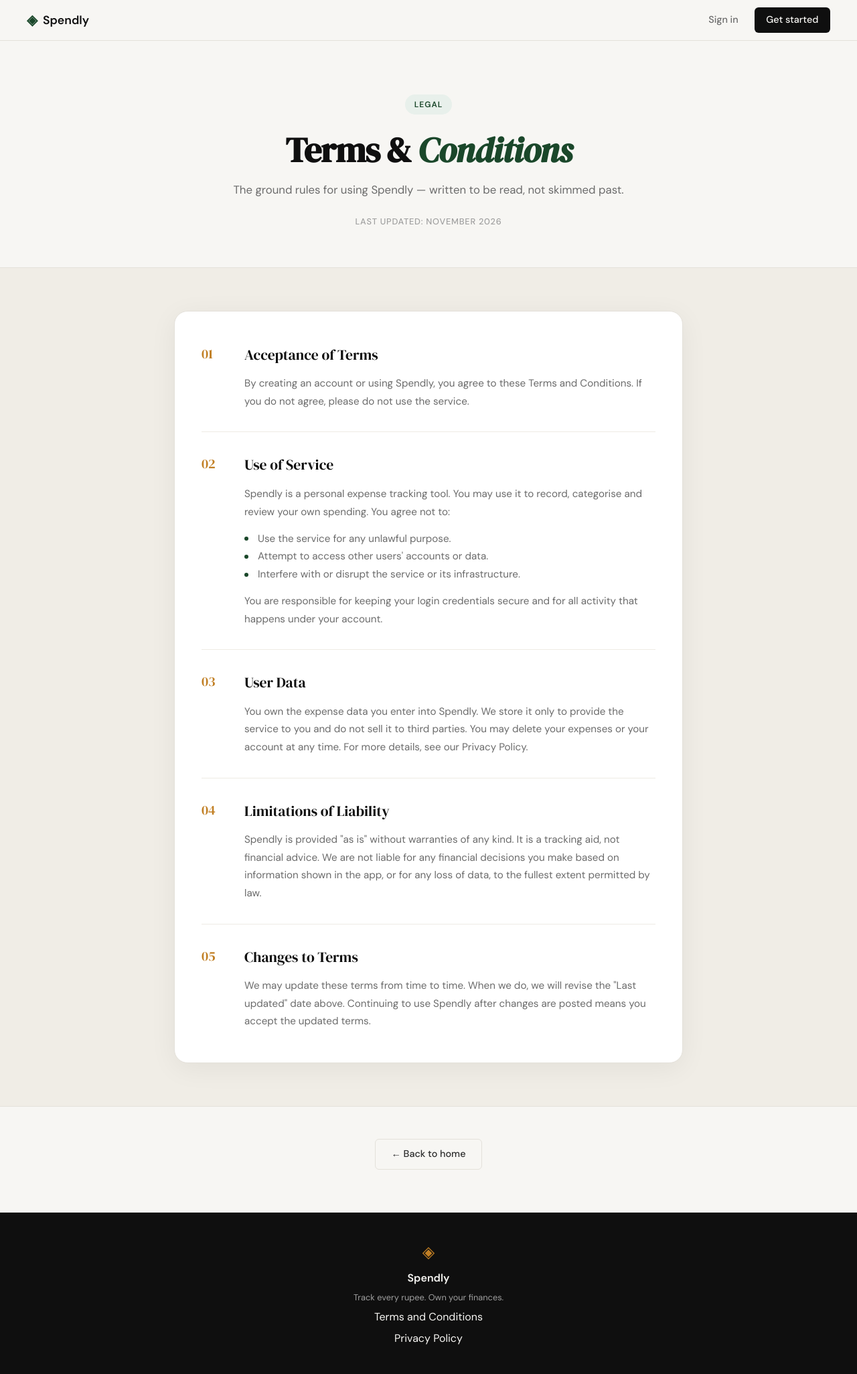
After one commit to GavishKapoor/spendly, a Flask app: page /terms in a window 1280 px wide. The commit adds this page. Shown: the whole page at 67% size. Run offline with Flask 3, Linux system fonts and the light colour scheme.

Commit message:
landing: add terms and conditions page and route
Co-Authored-By: Claude Opus 5.5 <noreply@anthropic.com>

```diff
--- a/app.py
+++ b/app.py
@@ -20,6 +20,11 @@ def register():
 @app.route("/login")
 def login():
     return render_template("login.html")
+
+
+@app.route("/terms")
+def terms():
+    return render_template("terms.html")
 
 
 # ------------------------------------------------------------------ #
--- a/static/css/style.css
+++ b/static/css/style.css
@@ -478,6 +478,129 @@ a { color: inherit; text-decoration: none; }
 .auth-switch a:hover { text-decoration: underline; }
 
 /* ------------------------------------------------------------------ */
+/* Legal pages                                                         */
+/* ------------------------------------------------------------------ */
+
+.legal-hero {
+    padding: 5rem 2rem 3.5rem;
+    text-align: center;
+}
+
+.legal-hero-inner {
+    max-width: 640px;
+    margin: 0 auto;
+}
+
+.legal-title {
+    font-family: var(--font-display);
+    font-size: clamp(2.25rem, 4.5vw, 3.25rem);
+    line-height: 1.1;
+    letter-spacing: -0.02em;
+    color: var(--ink);
+    margin-bottom: 1rem;
+}
+
+.legal-title em {
+    font-style: italic;
+    color: var(--accent);
+}
+
+.legal-subtitle {
+    font-size: 1.05rem;
+    color: var(--ink-muted);
+    line-height: 1.7;
+    margin-bottom: 1.25rem;
+}
+
+.legal-updated {
+    font-size: 0.8rem;
+    font-weight: 500;
+    color: var(--ink-faint);
+    text-transform: uppercase;
+    letter-spacing: 0.06em;
+}
+
+.legal-body {
+    background: var(--paper-warm);
+    border-top: 1px solid var(--border);
+    border-bottom: 1px solid var(--border);
+    padding: 4rem 2rem;
+}
+
+.legal-card {
+    max-width: 760px;
+    margin: 0 auto;
+    background: var(--paper-card);
+    border: 1px solid var(--border);
+    border-radius: var(--radius-lg);
+    padding: 1rem 2.5rem;
+    box-shadow: 0 8px 40px rgba(0,0,0,0.06);
+}
+
+.legal-block {
+    display: grid;
+    grid-template-columns: 3rem 1fr;
+    gap: 1rem;
+    padding: 2rem 0;
+    border-bottom: 1px solid var(--border-soft);
+}
+
+.legal-block:last-child { border-bottom: none; }
+
+.legal-num {
+    font-family: var(--font-display);
+    font-size: 1.25rem;
+    color: var(--accent-2);
+    line-height: 1.5;
+}
+
+.legal-heading {
+    font-family: var(--font-display);
+    font-size: 1.35rem;
+    font-weight: 400;
+    color: var(--ink);
+    margin-bottom: 0.75rem;
+}
+
+.legal-block p {
+    font-size: 0.95rem;
+    color: var(--ink-muted);
+    line-height: 1.75;
+    margin-bottom: 0.85rem;
+}
+
+.legal-block p:last-child { margin-bottom: 0; }
+
+.legal-block ul {
+    list-style: none;
+    margin: 0 0 0.85rem;
+}
+
+.legal-block li {
+    position: relative;
+    padding-left: 1.25rem;
+    font-size: 0.95rem;
+    color: var(--ink-muted);
+    line-height: 1.75;
+}
+
+.legal-block li::before {
+    content: "";
+    position: absolute;
+    left: 0;
+    top: 0.7em;
+    width: 6px;
+    height: 6px;
+    border-radius: 999px;
+    background: var(--accent);
+}
+
+.legal-footer {
+    padding: 3rem 2rem 4rem;
+    text-align: center;
+}
+
+/* ------------------------------------------------------------------ */
 /* Footer                                                              */
 /* ------------------------------------------------------------------ */
 
@@ -527,4 +650,9 @@ a { color: inherit; text-decoration: none; }
 @media (max-width: 600px) {
     .nav-links a:not(.nav-cta) { display: none; }
     .hero { padding: 3rem 1rem 2rem; }
+
+    .legal-hero { padding: 3rem 1rem 2.5rem; }
+    .legal-body { padding: 2.5rem 1rem; }
+    .legal-card { padding: 0.5rem 1.25rem; }
+    .legal-block { grid-template-columns: 1fr; gap: 0.25rem; padding: 1.5rem 0; }
 }
--- a/templates/base.html
+++ b/templates/base.html
@@ -34,7 +34,7 @@
             <span class="brand-icon">◈</span>
             <span class="footer-name">Spendly</span>
             <p class="footer-copy">Track every rupee. Own your finances.</p>
-            <a href="#">Terms and Conditions</a>
+            <a href="{{ url_for('terms') }}">Terms and Conditions</a>
             <a href="#">Privacy Policy</a>
         </div>
     </footer>
--- /dev/null
+++ b/templates/terms.html
@@ -0,0 +1,100 @@
+{% extends "base.html" %}
+
+{% block title %}Terms and Conditions — Spendly{% endblock %}
+
+{% block content %}
+
+<section class="legal-hero">
+    <div class="legal-hero-inner">
+        <div class="hero-badge">Legal</div>
+        <h1 class="legal-title">
+            Terms &amp; <em>Conditions</em>
+        </h1>
+        <p class="legal-subtitle">
+            The ground rules for using Spendly — written to be read,
+            not skimmed past.
+        </p>
+        <span class="legal-updated">Last updated: November 2026</span>
+    </div>
+</section>
+
+<section class="legal-body">
+    <div class="legal-card">
+
+        <div class="legal-block">
+            <span class="legal-num">01</span>
+            <div>
+                <h2 class="legal-heading">Acceptance of Terms</h2>
+                <p>
+                    By creating an account or using Spendly, you agree to these Terms and
+                    Conditions. If you do not agree, please do not use the service.
+                </p>
+            </div>
+        </div>
+
+        <div class="legal-block">
+            <span class="legal-num">02</span>
+            <div>
+                <h2 class="legal-heading">Use of Service</h2>
+                <p>
+                    Spendly is a personal expense tracking tool. You may use it to record,
+                    categorise and review your own spending. You agree not to:
+                </p>
+                <ul>
+                    <li>Use the service for any unlawful purpose.</li>
+                    <li>Attempt to access other users' accounts or data.</li>
+                    <li>Interfere with or disrupt the service or its infrastructure.</li>
+                </ul>
+                <p>
+                    You are responsible for keeping your login credentials secure and for
+                    all activity that happens under your account.
+                </p>
+            </div>
+        </div>
+
+        <div class="legal-block">
+            <span class="legal-num">03</span>
+            <div>
+                <h2 class="legal-heading">User Data</h2>
+                <p>
+                    You own the expense data you enter into Spendly. We store it only to
+                    provide the service to you and do not sell it to third parties. You
+                    may delete your expenses or your account at any time. For more
+                    details, see our Privacy Policy.
+                </p>
+            </div>
+        </div>
+
+        <div class="legal-block">
+            <span class="legal-num">04</span>
+            <div>
+                <h2 class="legal-heading">Limitations of Liability</h2>
+                <p>
+                    Spendly is provided "as is" without warranties of any kind. It is a
+                    tracking aid, not financial advice. We are not liable for any
+                    financial decisions you make based on information shown in the app,
+                    or for any loss of data, to the fullest extent permitted by law.
+                </p>
+            </div>
+        </div>
+
+        <div class="legal-block">
+            <span class="legal-num">05</span>
+            <div>
+                <h2 class="legal-heading">Changes to Terms</h2>
+                <p>
+                    We may update these terms from time to time. When we do, we will
+                    revise the "Last updated" date above. Continuing to use Spendly after
+                    changes are posted means you accept the updated terms.
+                </p>
+            </div>
+        </div>
+
+    </div>
+</section>
+
+<section class="legal-footer">
+    <a href="{{ url_for('landing') }}" class="btn-ghost">← Back to home</a>
+</section>
+
+{% endblock %}
```
